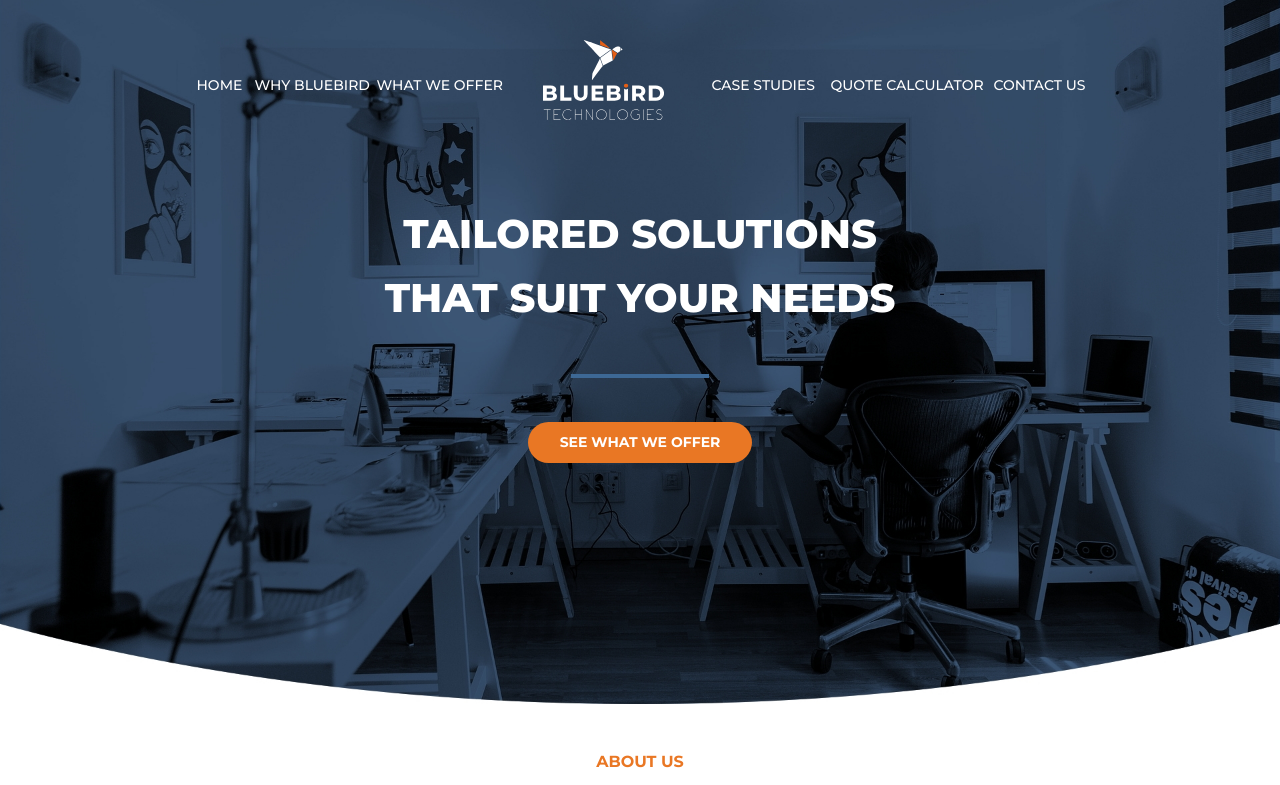
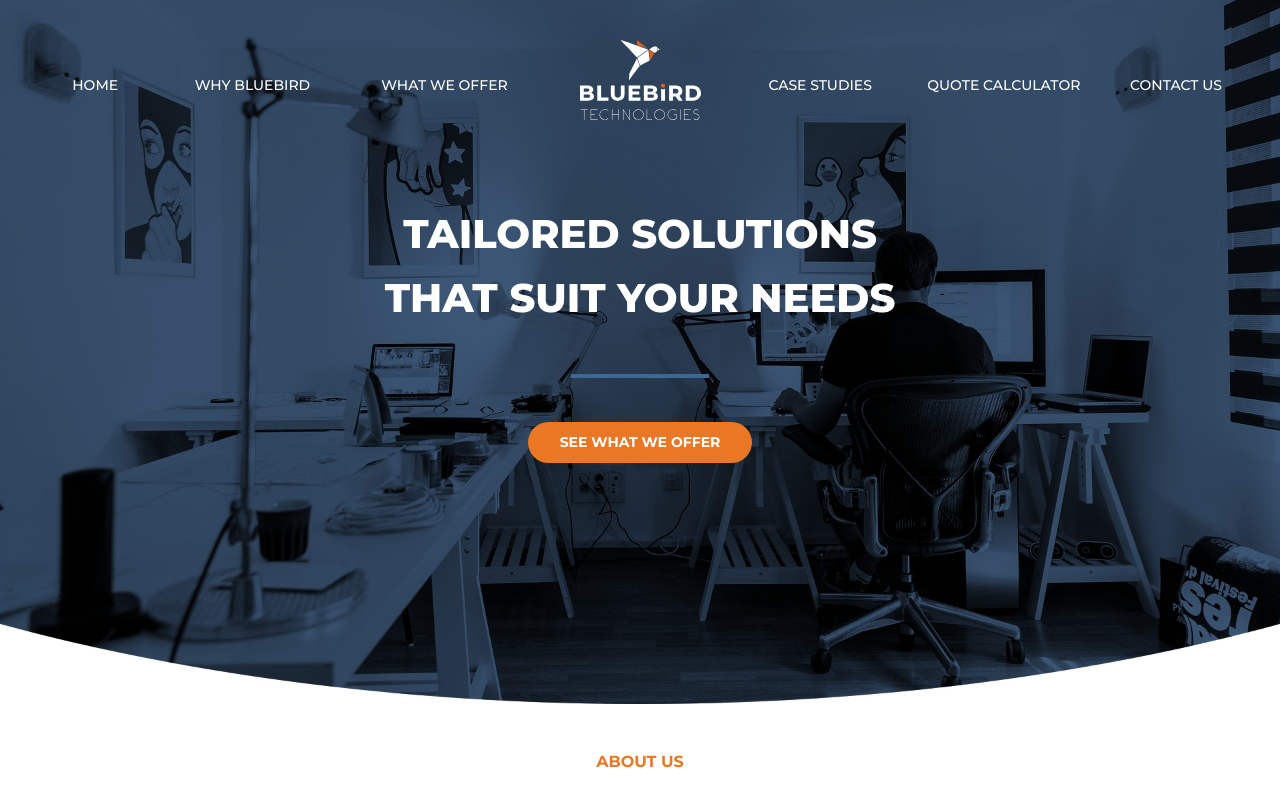
Before and after one commit to bluebird-technologies/bluebird_tech_OLD, a Next.js app: page / in a window 1280 px wide. Shown: the top 785 px of the page. Built offline with nearby package versions, Linux system fonts and the light colour scheme.

Commit message:
Fix index page header not having full width

```diff
--- a/pages/index.tsx
+++ b/pages/index.tsx
@@ -20,7 +20,7 @@ export default function Home() {
   const router = useRouter();
 
   return (
-    <div className="w-full overflow-hidden -z-10">
+    <div className="overflow-hidden">
       <div
         className="relative flex h-[704px] w-full flex-col items-center bg-cover bg-bottom"
         style={{
@@ -30,7 +30,7 @@ export default function Home() {
         <div className="block h-full w-full md:hidden">
           <MobileHeader />
         </div>
-        <div className="hidden md:block">
+        <div className="hidden md:block w-full">
           <Header />
         </div>
         <Container wide>
```
